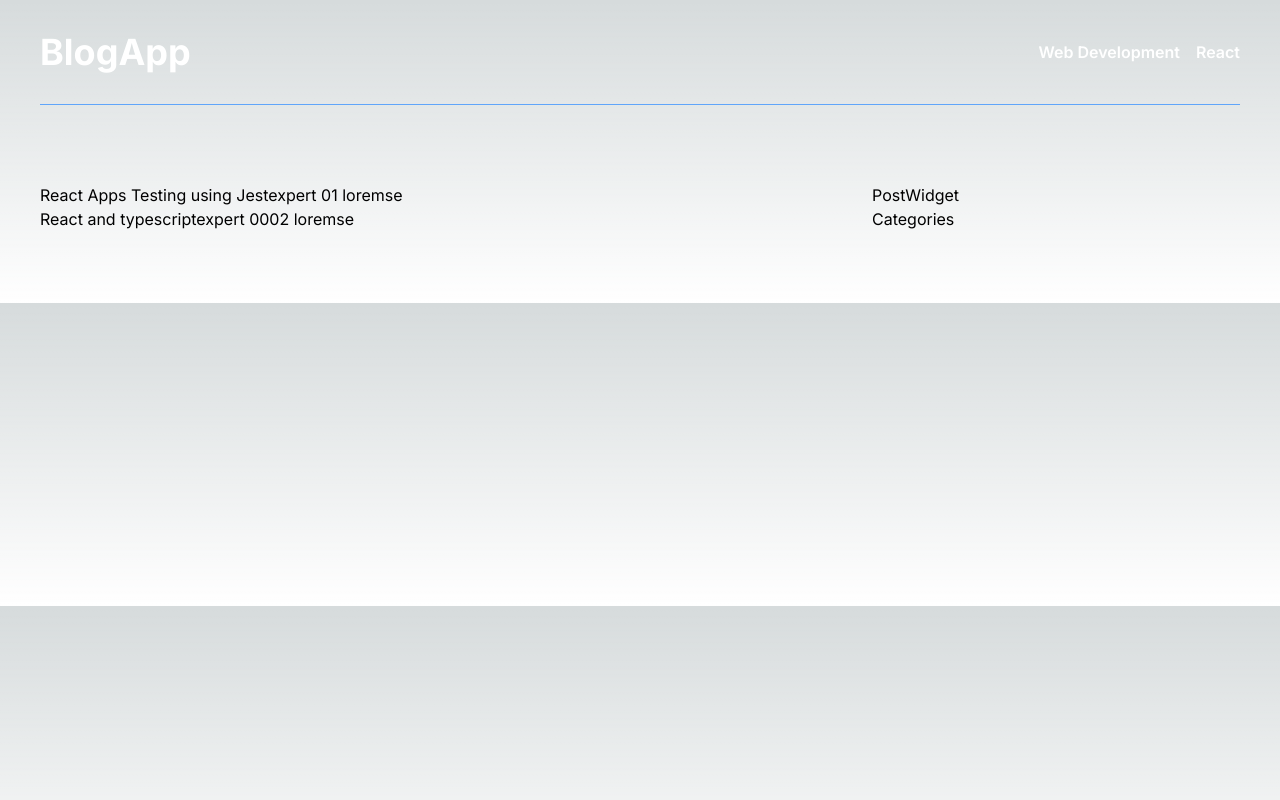
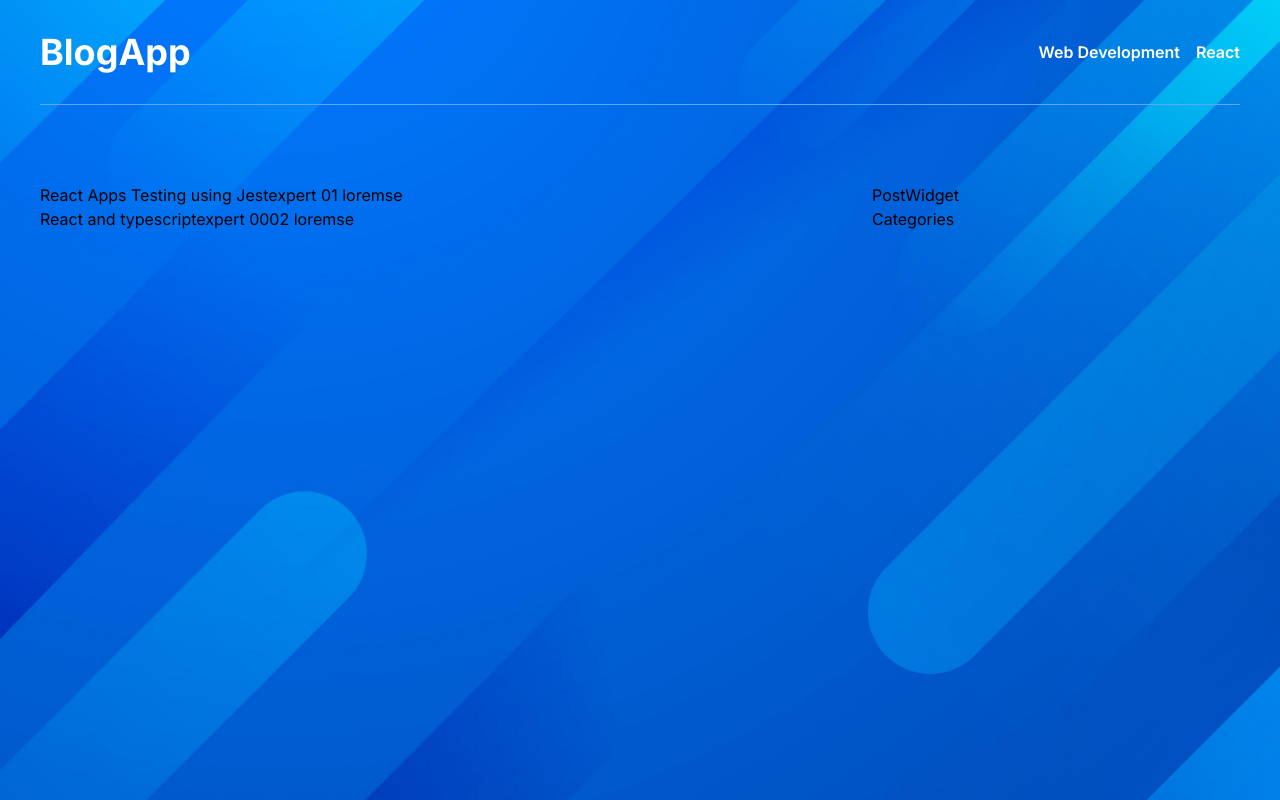
Before and after one commit to Bateyjosue/blog_app_next_graphql, a Next.js app: page / in a window 1280 px wide. Built offline with nearby package versions, Linux system fonts and the light colour scheme.

Commit message:
add style for the header

```diff
--- a/app/globals.css
+++ b/app/globals.css
@@ -32,6 +32,7 @@ body:before {
   content: "";
   width: 100%;
   height: 100vh;
+  background-image: url("../public/bg.jpg");
   position: fixed;
   left: 0;
   top: 0;
--- a/app/globals.scss
+++ b/app/globals.scss
@@ -40,7 +40,7 @@ body {
     height: 100vh;
     //background: linear-gradient(to right bottom, #6d327c, #485DA6, #00a1ba, #01b18e, #32b37b);
     // background: #D3D3D3;
-    // background-image: url("../public/bg.jpg");
+    background-image: url("../public/bg.jpg");
     position: fixed;
     left: 0;
     top: 0;
```
Also changed, not shown: 1 other file (tests, documents, lock files or other folders).
